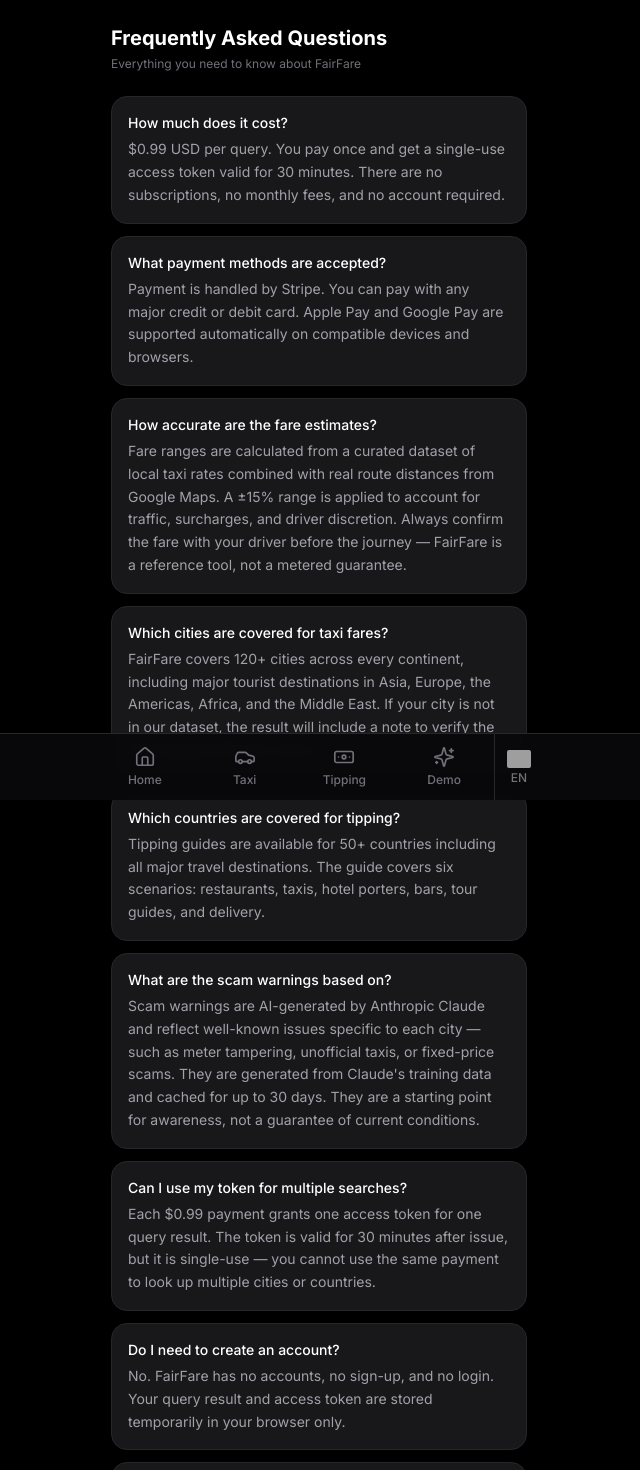
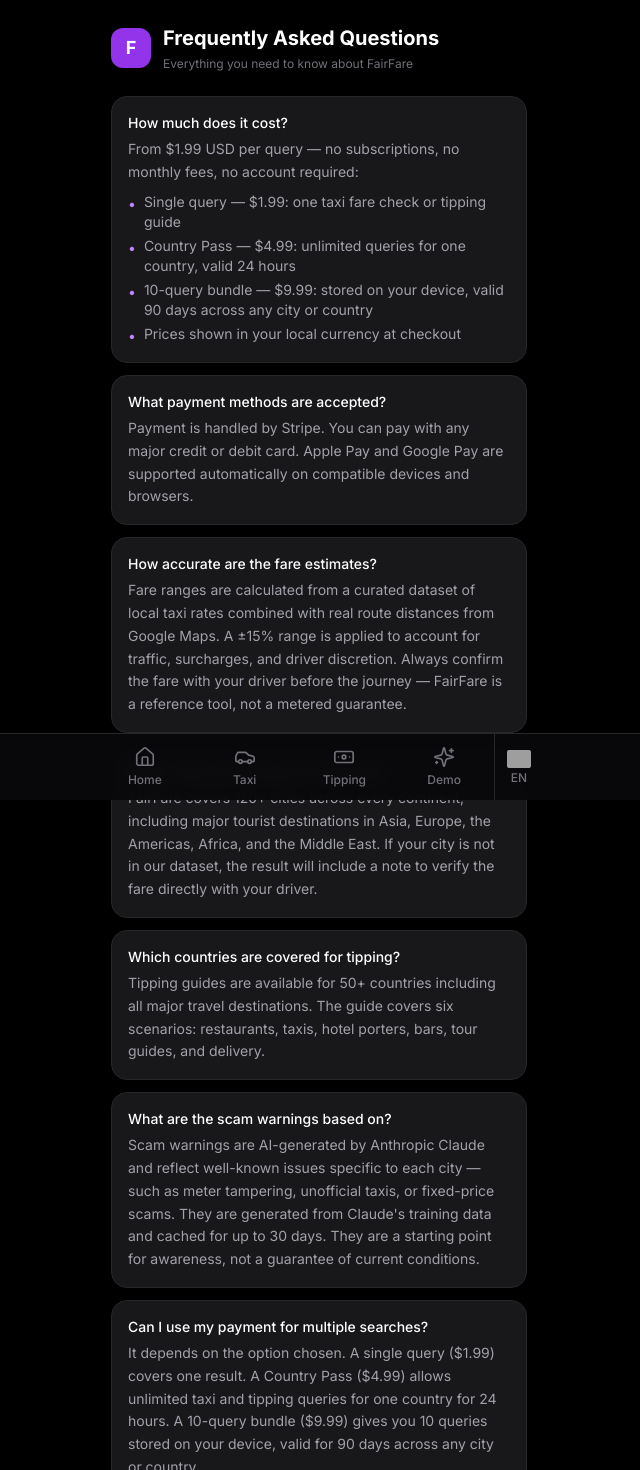
Before and after one commit to GetBootFit/FairFare, a Next.js app: page /faq in a window 1280 px wide. Shown: the top 1470 px of the page, without its empty margins (321-961 px from the left). Built offline with nearby package versions, Linux system fonts and the light colour scheme; grey boxes are pictures that could not be loaded.

Commit message:
feat: link pricing copy to PRICES source of truth via getUSDPrices()

```diff
--- a/app/about/page.tsx
+++ b/app/about/page.tsx
@@ -1,6 +1,7 @@
 import type { Metadata } from 'next'
 import Link from 'next/link'
 import { Car, Banknote, MapPin, Brain, CreditCard, ShieldCheck } from 'lucide-react'
+import { getUSDPrices } from '@/lib/currency'
 
 export const metadata: Metadata = {
   title: 'About',
@@ -8,14 +9,15 @@
 }
 
 export default function AboutPage() {
+  const { single } = getUSDPrices()
   return (
     <div className="space-y-8 pb-4">
       {/* Header */}
       <div>
         <div className="flex items-center gap-3 mb-3">
-          <div className="w-10 h-10 rounded-xl bg-purple-600 flex items-center justify-center text-lg font-bold text-white">
+          <Link href="/" className="w-10 h-10 rounded-xl bg-purple-600 flex items-center justify-center text-lg font-bold text-white hover:bg-purple-700 transition-colors shrink-0">
             F
-          </div>
+          </Link>
           <h1 className="text-xl font-bold text-white">About FairFare</h1>
         </div>
         <p className="text-sm text-zinc-400 leading-relaxed">
@@ -70,8 +72,8 @@
           />
           <Step
             number="3"
-            title="Unlock for $0.99"
-            description="Pay once with card, Apple Pay, or Google Pay. No account, no subscription. Your access token is valid for 30 minutes."
+            title={`Unlock from ${single}`}
+            description="Pay once with card, Apple Pay, or Google Pay. No account, no subscription. Choose a single query, Country Pass, or 10-query bundle."
           />
           <Step
             number="4"
--- a/app/faq/page.tsx
+++ b/app/faq/page.tsx
@@ -1,15 +1,23 @@
 import type { Metadata } from 'next'
 import Link from 'next/link'
+import { getUSDPrices } from '@/lib/currency'
 
 export const metadata: Metadata = {
   title: 'FAQ',
   description: 'Frequently asked questions about FairFare — pricing, accuracy, coverage, privacy, and how to get a refund.',
 }
 
-const FAQS: { q: string; a: string }[] = [
+function buildFaqs(p: { single: string; pass: string; bundle: string }) {
+  return [
   {
     q: 'How much does it cost?',
-    a: '$0.99 USD per query. You pay once and get a single-use access token valid for 30 minutes. There are no subscriptions, no monthly fees, and no account required.',
+    a: `From ${p.single} USD per query — no subscriptions, no monthly fees, no account required:`,
+    bullets: [
+      `Single query — ${p.single}: one taxi fare check or tipping guide`,
+      `Country Pass — ${p.pass}: unlimited queries for one country, valid 24 hours`,
+      `10-query bundle — ${p.bundle}: stored on your device, valid 90 days across any city or country`,
+      `Prices shown in your local currency at checkout`,
+    ],
   },
   {
     q: 'What payment methods are accepted?',
@@ -32,8 +40,8 @@
     a: 'Scam warnings are AI-generated by Anthropic Claude and reflect well-known issues specific to each city — such as meter tampering, unofficial taxis, or fixed-price scams. They are generated from Claude\'s training data and cached for up to 30 days. They are a starting point for awareness, not a guarantee of current conditions.',
   },
   {
-    q: 'Can I use my token for multiple searches?',
-    a: 'Each $0.99 payment grants one access token for one query result. The token is valid for 30 minutes after issue, but it is single-use — you cannot use the same payment to look up multiple cities or countries.',
+    q: 'Can I use my payment for multiple searches?',
+    a: `It depends on the option chosen. A single query (${p.single}) covers one result. A Country Pass (${p.pass}) allows unlimited taxi and tipping queries for one country for 24 hours. A 10-query bundle (${p.bundle}) gives you 10 queries stored on your device, valid for 90 days across any city or country.`,
   },
   {
     q: 'Do I need to create an account?',
@@ -63,21 +71,37 @@
     q: 'What languages is the app available in?',
     a: 'The FairFare interface is available in English, Spanish, French, and German. Use the language selector in the bottom navigation bar to switch. AI-generated content (scam warnings, tipping advice) is currently in English only.',
   },
-]
+]}
 
 export default function FaqPage() {
+  const faqs = buildFaqs(getUSDPrices())
   return (
     <div className="space-y-6 pb-4">
-      <div>
-        <h1 className="text-xl font-bold text-white">Frequently Asked Questions</h1>
-        <p className="text-xs text-zinc-500 mt-1">Everything you need to know about FairFare</p>
+      <div className="flex items-center gap-3">
+        <Link href="/" className="w-10 h-10 rounded-xl bg-purple-600 flex items-center justify-center text-lg font-bold text-white hover:bg-purple-700 transition-colors shrink-0">
+          F
+        </Link>
+        <div>
+          <h1 className="text-xl font-bold text-white">Frequently Asked Questions</h1>
+          <p className="text-xs text-zinc-500 mt-1">Everything you need to know about FairFare</p>
+        </div>
       </div>
 
       <div className="space-y-3">
-        {FAQS.map(({ q, a }) => (
+        {faqs.map(({ q, a, bullets }) => (
           <div key={q} className="rounded-2xl bg-zinc-900 border border-zinc-800 p-4 space-y-1.5">
             <p className="text-sm font-medium text-white leading-snug">{q}</p>
             <p className="text-sm text-zinc-400 leading-relaxed">{a}</p>
+            {bullets && (
+              <ul className="space-y-1 pt-0.5">
+                {bullets.map((b) => (
+                  <li key={b} className="flex items-start gap-2 text-sm text-zinc-400">
+                    <span className="text-purple-400 shrink-0 mt-0.5">•</span>
+                    <span>{b}</span>
+                  </li>
+                ))}
+              </ul>
+            )}
           </div>
         ))}
       </div>
--- a/app/taxi/[city]/page.tsx
+++ b/app/taxi/[city]/page.tsx
@@ -2,6 +2,7 @@
 import type { Metadata } from 'next'
 import Link from 'next/link'
 import { ChevronRight, Car, MapPin, ArrowRight } from 'lucide-react'
+import { getUSDPrices } from '@/lib/currency'
 import {
   getAllCitySlugs,
   getCityData,
@@ -113,6 +114,7 @@
   const countrySlug = countryToSlug(data.country)
   const faqs = buildFaqs(cityName, data.country, data)
   const year = new Date().getFullYear()
+  const { single } = getUSDPrices()
 
   const jsonLd = [
     taxiBreadcrumbJsonLd(city, cityName),
@@ -232,7 +234,7 @@
           >
             Check My Route <ArrowRight size={16} />
           </Link>
-          <p className="text-xs text-zinc-600">From {data.currencySymbol === '$' ? 'USD' : ''} $0.99 · No account required</p>
+          <p className="text-xs text-zinc-600">From {single} · No account required</p>
         </div>
 
         {/* FAQ */}
--- a/app/tipping/[country]/page.tsx
+++ b/app/tipping/[country]/page.tsx
@@ -2,6 +2,7 @@
 import type { Metadata } from 'next'
 import Link from 'next/link'
 import { ChevronRight, Banknote, ArrowRight, UtensilsCrossed, Car, Hotel, Sparkles } from 'lucide-react'
+import { getUSDPrices } from '@/lib/currency'
 import {
   getAllCountrySlugs,
   slugToDisplayName,
@@ -119,6 +120,7 @@
   const year = new Date().getFullYear()
   const countryName = data.displayName
   const badge = expectedBadge(data.expected)
+  const { single } = getUSDPrices()
 
   const jsonLd = [
     tippingBreadcrumbJsonLd(country, countryName),
@@ -219,7 +221,7 @@
           >
             Get Full Guide <ArrowRight size={16} />
           </Link>
-          <p className="text-xs text-zinc-600">From $0.99 · No account required</p>
+          <p className="text-xs text-zinc-600">From {single} · No account required</p>
         </div>
 
         {/* FAQ */}
--- a/lib/currency.ts
+++ b/lib/currency.ts
@@ -116,6 +116,20 @@
 }
 
 /**
+ * Returns USD prices as formatted display strings.
+ * Used in static pages (FAQ, About, SEO city/country pages) so that
+ * all pricing copy updates automatically when PRICES.USD changes.
+ * Server-safe — no browser APIs required.
+ */
+export function getUSDPrices(): { single: string; pass: string; bundle: string } {
+  return {
+    single: formatPrice('USD', PRICES.USD.single),  // e.g. "$1.99"
+    pass:   formatPrice('USD', PRICES.USD.pass),     // e.g. "$4.99"
+    bundle: formatPrice('USD', PRICES.USD.bundle),   // e.g. "$9.99"
+  }
+}
+
+/**
  * Format a price from Stripe's smallest unit to display string.
  * e.g. formatPrice('AUD', 149) → "A$1.49"
  *      formatPrice('JPY', 149) → "¥149"
```
